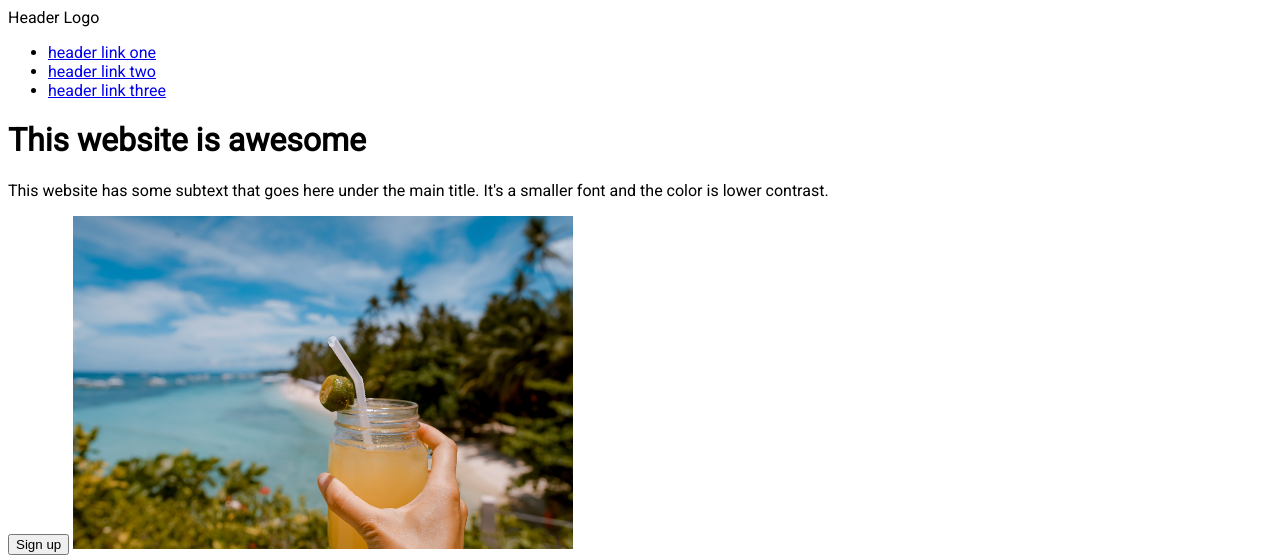
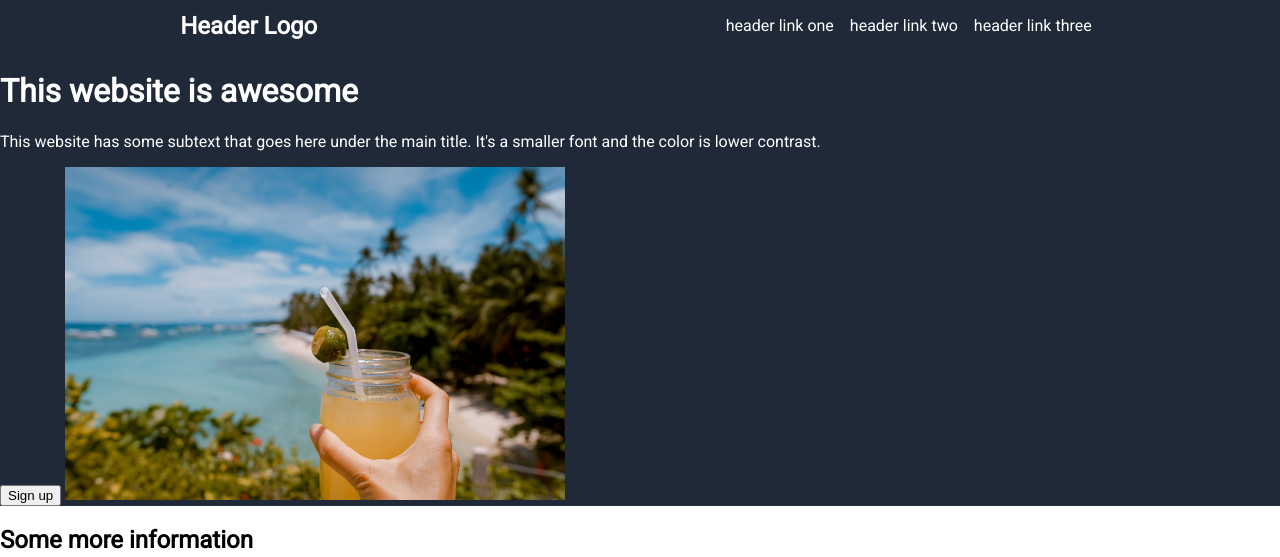
Before and after one commit to cutetofuu/flex-website, a plain HTML site: page index.html in a window 1280 px wide. Shown: the top 557 px of the page. Drawn offline with Linux system fonts and the light colour scheme.

Commit message:
Add style to page header and links

```diff
--- a/index.html
+++ b/index.html
@@ -7,17 +7,21 @@
     </head>
     <body>
         <div class="header">
+            <div class="links">
                 <header>Header Logo</header>
                 <ul>
                     <li><a href="#">header link one</a></li>
                     <li><a href="#">header link two</a></li>
                     <li><a href="#">header link three</a></li>
                 </ul>
+            </div>
 
+            <div class="hero">
                 <h1>This website is awesome</h1>
                 <p>This website has some subtext that goes here under the main title. It's a smaller font and the color is lower contrast.</p>
                 <button>Sign up</button>
                 <img src="images/toa-heftiba-bvhEYmFU7ec-unsplash.jpg" width=500px alt="Calamansi juice with a blurred beach in the background">
+            </div>
         </div>
 
         <div class="content">
--- a/style.css
+++ b/style.css
@@ -4,4 +4,36 @@ body {
     font-family: 'Roboto', sans-serif;
     display: flex;
     flex-direction: column;
+    margin: 0;
 }
+
+.header {
+    background-color: #1F2937;
+    color: #fff;
+
+}
+
+.links {
+    display: flex;
+    justify-content: space-around;
+    align-items: center;
+}
+
+header {
+    font-size: 24px;
+    font-weight: bold;
+}
+
+ul {
+    list-style-type: none;
+    display: flex;
+}
+
+li {
+    margin: 0 8px;
+}
+
+a {
+    color: #fff;
+    text-decoration: none;
+}
```
Lines whose indentation alone changed are shown as unchanged.
